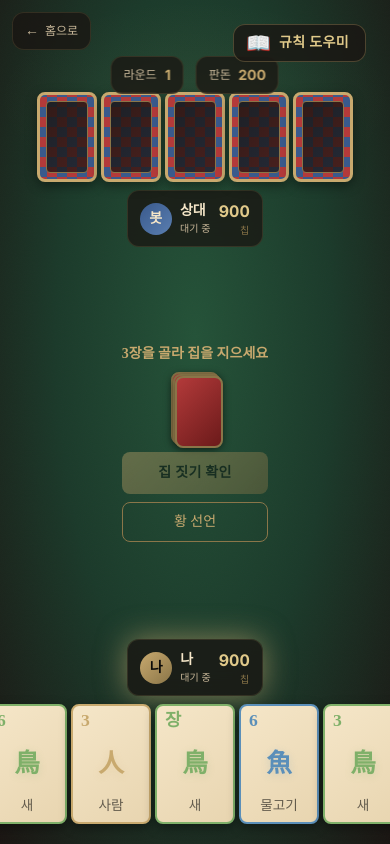
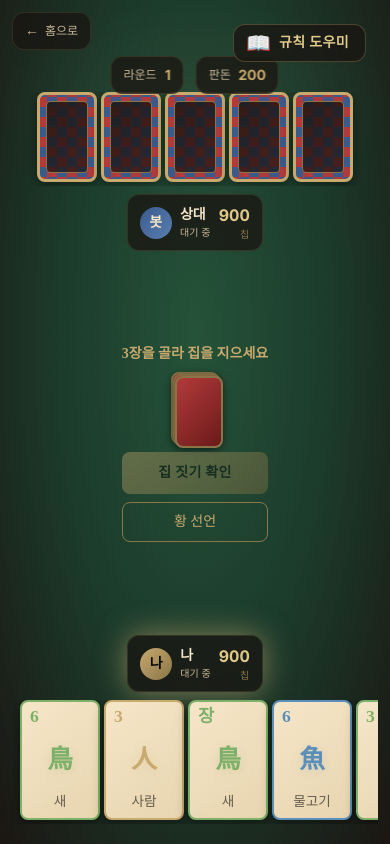
Before and after one commit to itsdesignstudio/tujeon, a Next.js app: page /game in a window 390 px wide. Built offline with nearby package versions, Linux system fonts and the light colour scheme.

Commit message:
fix: prevent leftmost card from being clipped on mobile screens

```diff
--- a/src/components/game/CardHand.tsx
+++ b/src/components/game/CardHand.tsx
@@ -36,9 +36,9 @@ export default function CardHand({
 
   return (
     <div className="flex flex-col items-center gap-2 sm:gap-3 w-full">
-      {/* Cards — scroll container for overlap, flex for normal */}
-      <div className={useOverlap ? 'card-hand-scroll w-full' : 'flex items-end justify-center'}>
-        <div className={useOverlap ? 'card-hand-overlap' : 'flex items-end justify-center gap-1 sm:gap-2'}>
+      {/* Cards — scroll container ensures no clipping on small screens */}
+      <div className="card-hand-scroll w-full">
+        <div className={useOverlap ? 'card-hand-overlap mx-auto' : 'flex items-end gap-1 sm:gap-2 mx-auto px-2 sm:px-4'}>
           {cards.map((card, idx) => (
             <CardComponent
               key={card.id}
```
